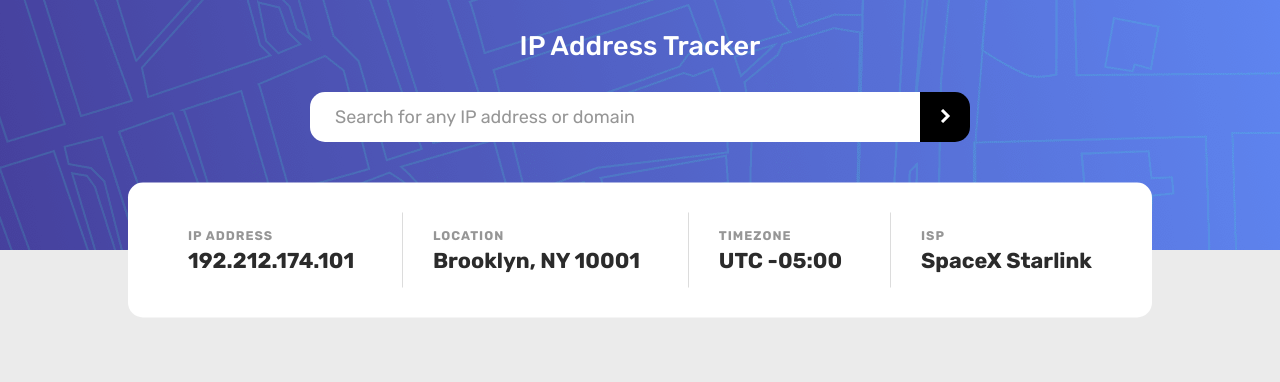
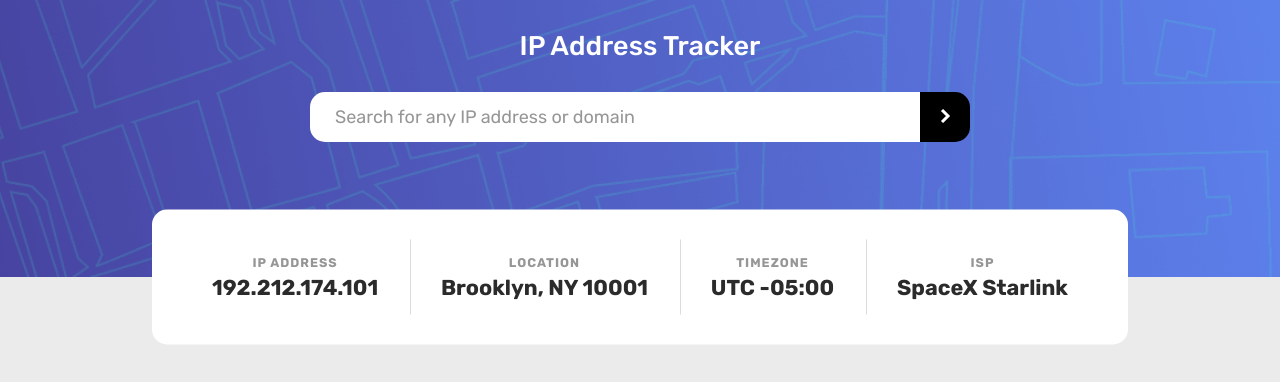
Before and after one commit to legloc/ip-address-tracker, a React (Create React App) app: page / in a window 1280 px wide. Shown: the top 382 px of the page. Built offline with nearby package versions, Linux system fonts and the light colour scheme.

Commit message:
Fixed layout. Created Map wrapper

```diff
--- a/src/App.js
+++ b/src/App.js
@@ -1,15 +1,17 @@
 import Form from './components/Form'
 import Info from './components/Info'
+import Map from './components/Map'
 import './App.sass'
 
 const App = () => {
   return (
-    <div>
+    <div className="wrapper">
       <header>
         <h2 className="header-title">IP Address Tracker</h2>
         <Form />
+        <Info />
       </header>
-      <Info />
+      <Map />
     </div>
   )
 }
--- a/src/App.sass
+++ b/src/App.sass
@@ -13,14 +13,19 @@ body
 h1, h2, h3, h4, h5, h6
   margin: 0
 
+.wrapper
+  display: flex
+  flex-direction: column
+  min-height: 100vh
+
 header
   width: 100%
-  height: 250px
   background: url('./images/pattern-bg.png') center no-repeat
   background-size: cover
   text-align: center
   color: #ffffff
   padding: 30px
+  padding-bottom: 0
 
   .header-title
     font-weight: 500
@@ -66,7 +71,7 @@ header
   margin-left: auto
   margin-right: auto
   padding: 30px
-  transform: translateY(-50%)
+  transform: translateY(50%)
 
   .info-item
     display: flex
@@ -89,3 +94,6 @@ header
       font-size: 1.2em
       font-weight: 700
       color: $veryDarkGray
+
+.map
+  flex-grow: 1
--- /dev/null
+++ b/src/components/Map.js
@@ -0,0 +1,7 @@
+const Map = () => {
+  return (
+    <div className="map"></div>
+  )
+}
+
+export default Map
```
Also changed, not shown: 1 other file (tests, documents, lock files or other folders).
